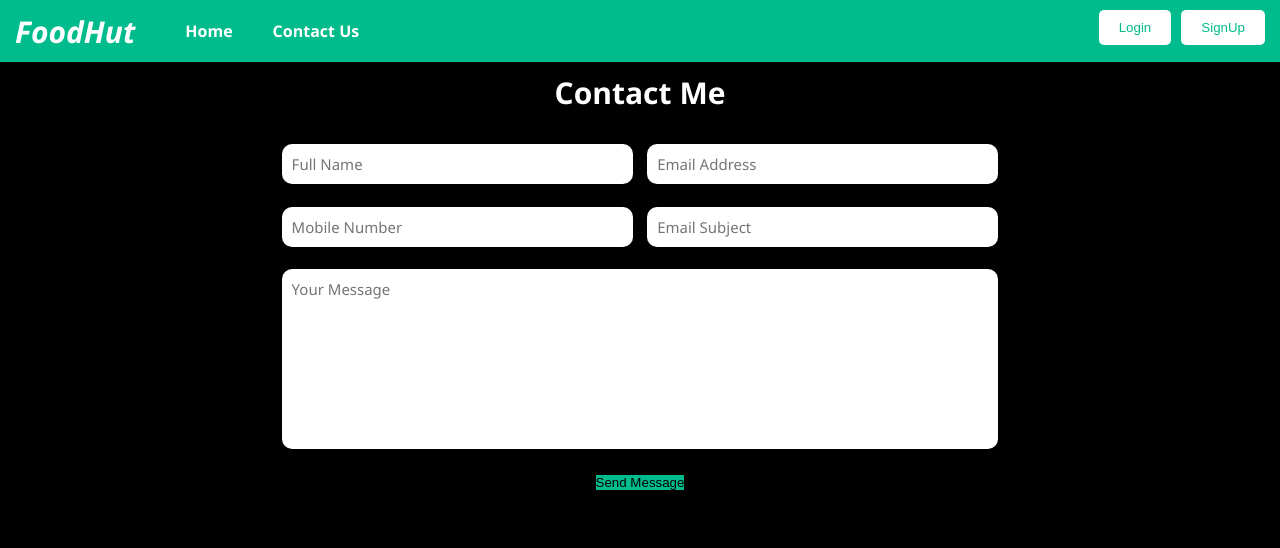
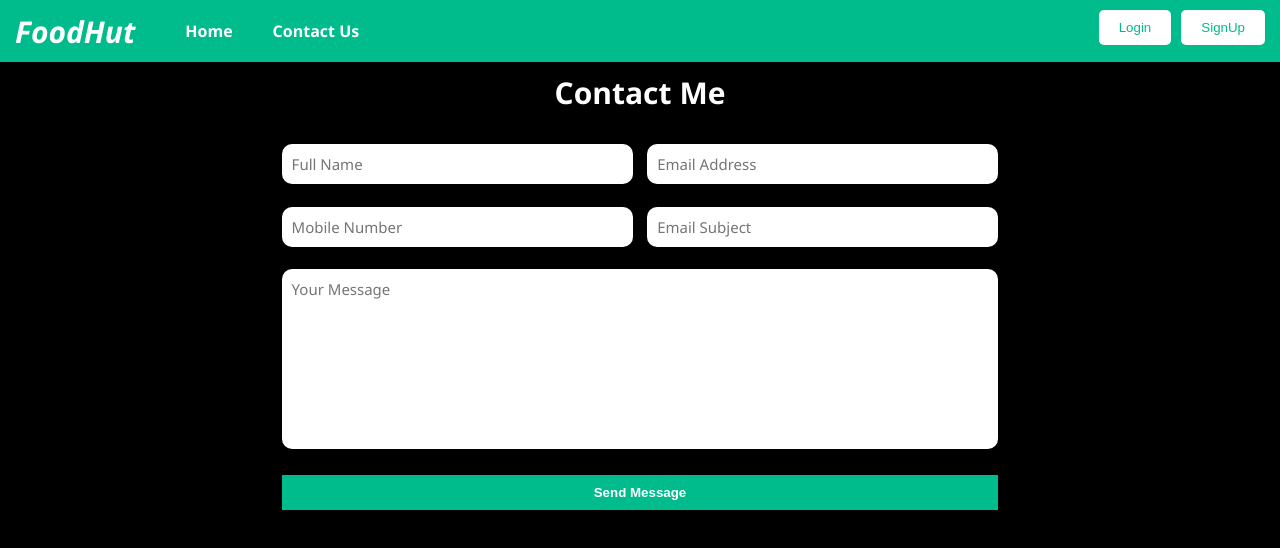
Before and after one commit to Irtazamanzoor009/Food-Hut-MERN-Upload, a React (Vite) app in the folder frontend/: page /contactus in a window 1280 px wide. Shown: the top 548 px of the page. Built offline with nearby package versions, Linux system fonts and the light colour scheme; what @react-pdf/renderer would draw is missing.

Commit message:
design improvment

```diff
--- a/frontend/src/Components/ContactUs/contact.css
+++ b/frontend/src/Components/ContactUs/contact.css
@@ -26,6 +26,21 @@
   display: flex;
   justify-content: space-between;
   flex-wrap: wrap;
+}
+
+form button
+{
+  width: 100%;
+  padding: 10px;
+  font-weight: 700;
+  color: white;
+  display: flex;
+  justify-content: center;
+}
+
+form button i
+{
+  margin-left: 10px;
 }
 
 .contact form .input-box input,
```
